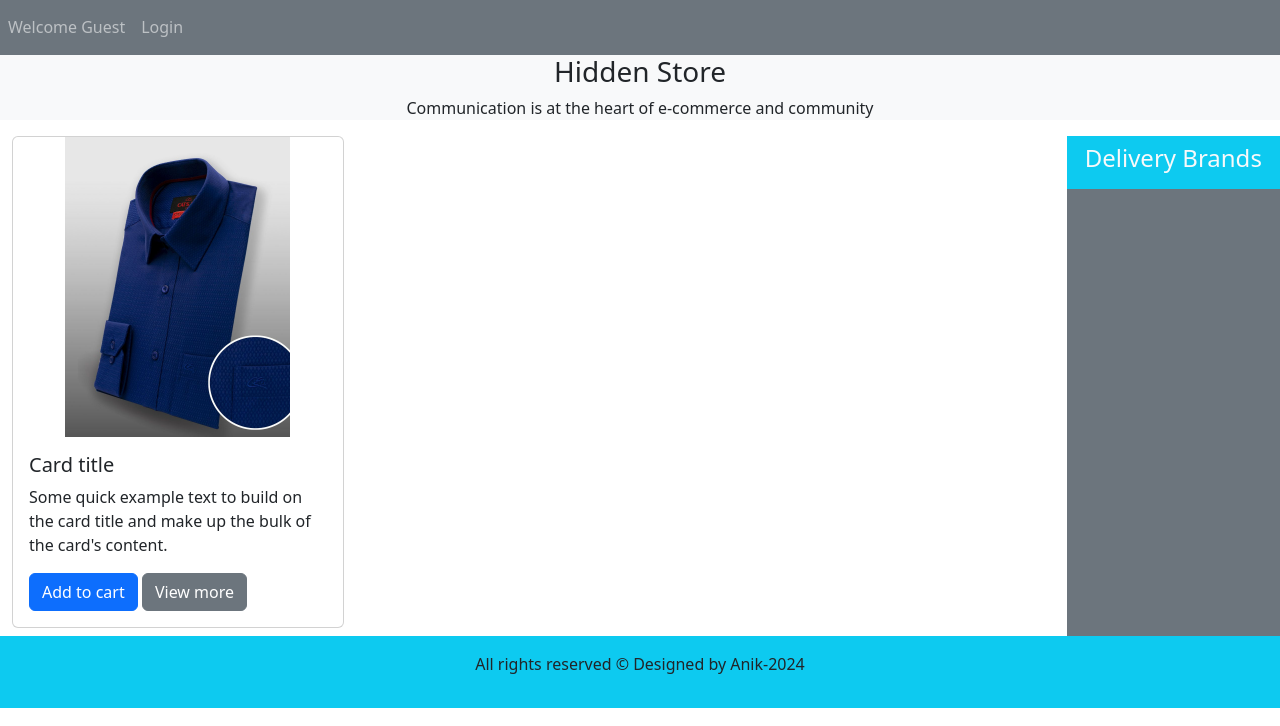
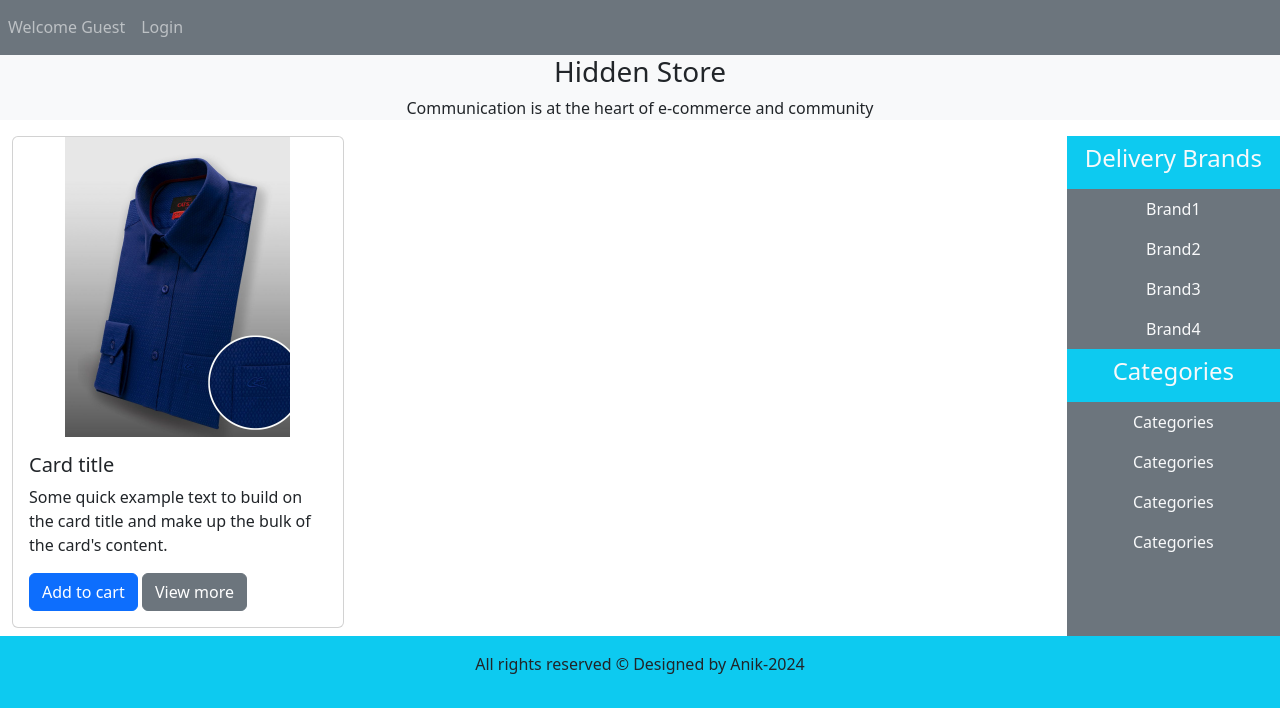
Before and after one commit to Anik0047/learning-php-from-a-project-, a PHP site: page / in a window 1280 px wide. Shown: the part 74-800 px from the top of the page. Run offline with PHP 8.4, Linux system fonts and the light colour scheme.

Commit message:
ui-almost-done

```diff
--- a/index.php
+++ b/index.php
@@ -90,9 +90,42 @@
                 </div>
                 <!-- side nav -->
                 <div class="col-md-2 p-0 bg-secondary">
-                    <ul class="navbar-nav me-auto">
+
+                    <!-- brands part -->
+                    <ul class="navbar-nav me-auto text-center">
                         <li class="nav-item bg-info">
-                            <a href="" class="nav-link text-light text-center"><h4>Delivery Brands</h4></a>
+                            <a href="" class="nav-link text-light"><h4>Delivery Brands</h4></a>
+                        </li>
+                        <li class="nav-item">
+                            <a href="" class="nav-link text-light">Brand1</a>
+                        </li>
+                        <li class="nav-item">
+                            <a href="" class="nav-link text-light">Brand2</a>
+                        </li>
+                        <li class="nav-item">
+                            <a href="" class="nav-link text-light">Brand3</a>
+                        </li>
+                        <li class="nav-item">
+                            <a href="" class="nav-link text-light">Brand4</a>
+                        </li>
+                    </ul>
+
+                    <!-- categories part -->
+                    <ul class="navbar-nav me-auto text-center">
+                        <li class="nav-item bg-info">
+                            <a href="" class="nav-link text-light"><h4>Categories</h4></a>
+                        </li>
+                        <li class="nav-item">
+                            <a href="" class="nav-link text-light">Categories</a>
+                        </li>
+                        <li class="nav-item">
+                            <a href="" class="nav-link text-light">Categories</a>
+                        </li>
+                        <li class="nav-item">
+                            <a href="" class="nav-link text-light">Categories</a>
+                        </li>
+                        <li class="nav-item">
+                            <a href="" class="nav-link text-light">Categories</a>
                         </li>
                     </ul>
                 </div>
```
